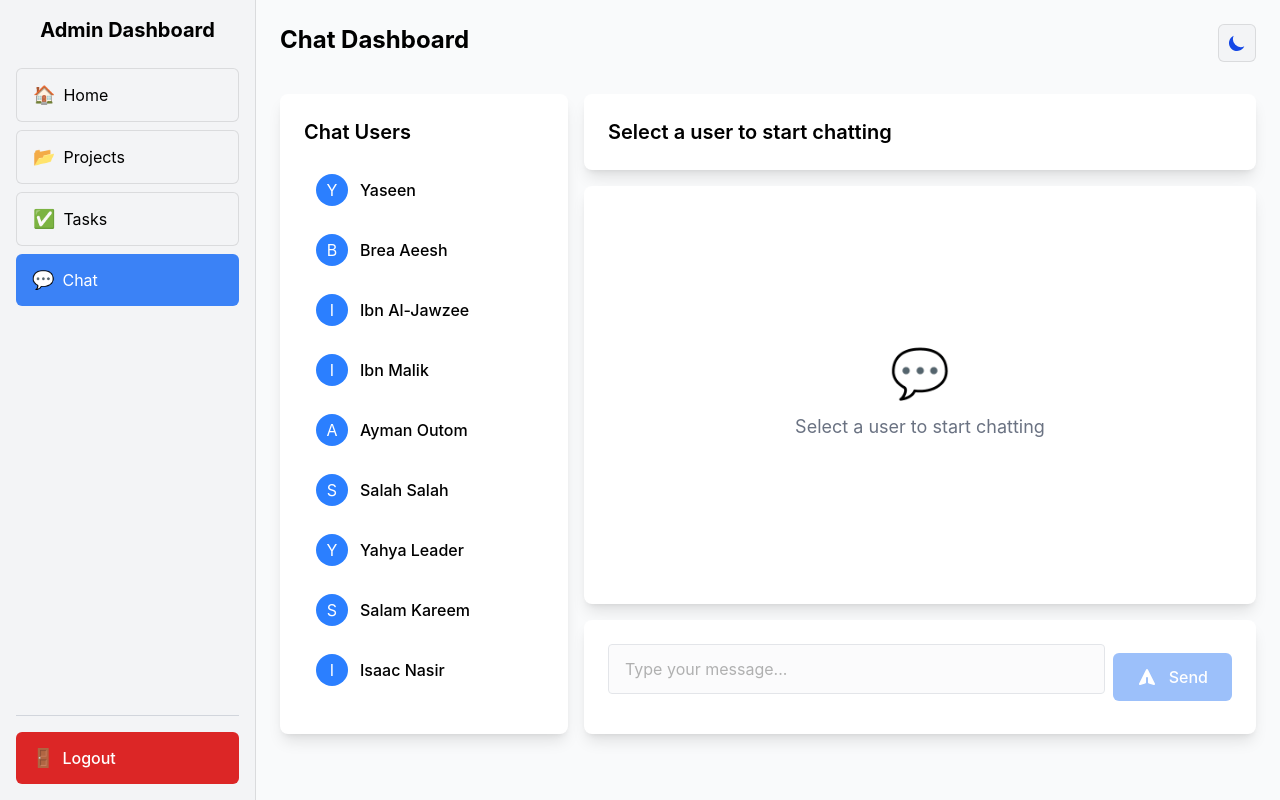
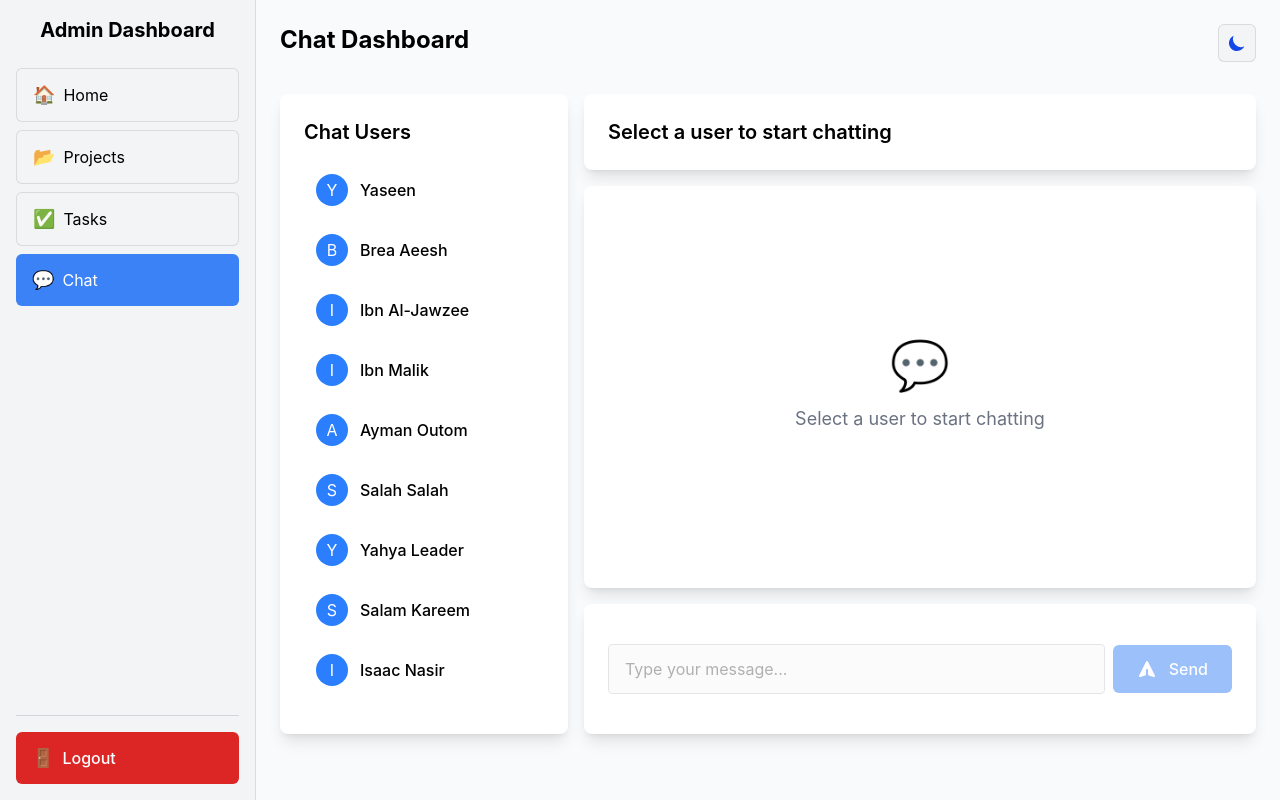
Before and after one commit to Amjad-Mousa/Task-Management-System, a React (Vite) app: page /chat in a window 1280 px wide. Built offline with nearby package versions, Linux system fonts and the light colour scheme.

Commit message:
Fixing chat page ui

```diff
--- a/src/components/Chat.jsx
+++ b/src/components/Chat.jsx
@@ -165,6 +165,7 @@ const AdminChat = () => {
           <Card className="p-4">
             <div className="flex items-center gap-2">
               <div className="flex-1 relative">
+                <div className="my-4">
                   <Input
                     type="text"
                     value={messageInput}
@@ -175,6 +176,8 @@ const AdminChat = () => {
                     onKeyDown={(e) => e.key === "Enter" && handleSendMessage()}
                   />
                 </div>
+              </div>
+              <div>
                 <Button
                   onClick={handleSendMessage}
                   disabled={!currentUser}
@@ -194,6 +197,7 @@ const AdminChat = () => {
                   Send
                 </Button>
               </div>
+            </div>
           </Card>
         </div>
       </div>
--- a/src/components/StudentsChat.jsx
+++ b/src/components/StudentsChat.jsx
@@ -149,11 +149,11 @@ const StudentsChat = () => {
               )}
             </div>
           </Card>
-
           {/* Message input */}
           <Card className="p-4">
             <div className="flex items-center gap-2">
               <div className="flex-1 relative">
+                <div className="my-4">
                   <Input
                     type="text"
                     value={messageInput}
@@ -164,6 +164,8 @@ const StudentsChat = () => {
                     onKeyDown={(e) => e.key === "Enter" && handleSendMessage()}
                   />
                 </div>
+              </div>
+
               <Button
                 onClick={handleSendMessage}
                 disabled={!currentUser}
```
Lines whose indentation alone changed are shown as unchanged.
